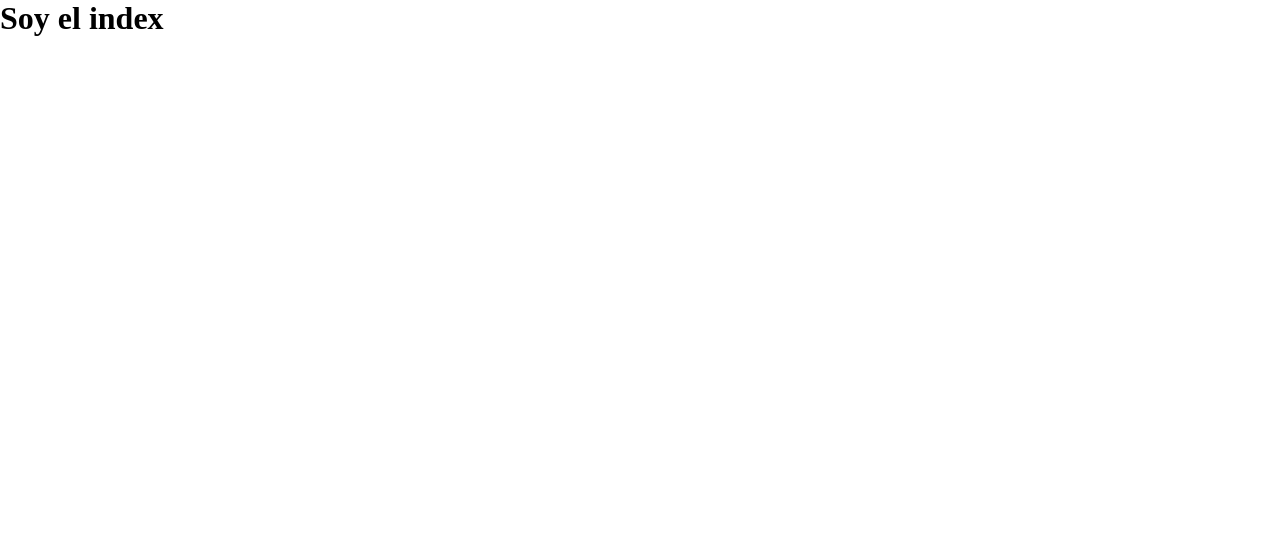
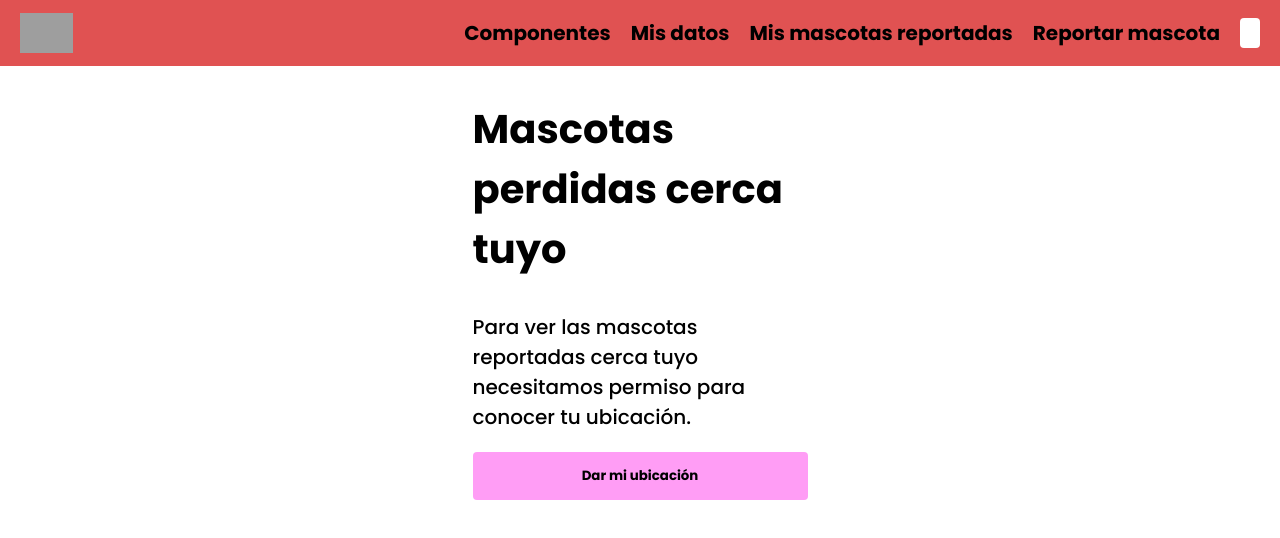
Before and after one commit to RichardIrala/mascotas-perdidas-webapp-m8-react, a React app: page / in a window 1280 px wide. Shown: the top 538 px of the page. Built offline with nearby package versions, Linux system fonts and the light colour scheme; grey boxes are pictures that could not be loaded.

Commit message:
Se agrego la página 'componentes' al Router

```diff
--- a/src/Router/index.tsx
+++ b/src/Router/index.tsx
@@ -1,14 +1,17 @@
 import { Layout } from "components/Layout";
+import { Componentes } from "pages/Componentes";
+import { Homepage } from "pages/Homepage";
 import React from "react";
-import { Routes, Route, Link, Outlet } from "react-router-dom";
+import { Routes, Route, Outlet } from "react-router-dom";
 
 export const AppRoutes = () => {
   return (
     <Routes>
       <Route path="/" element={<Outlet />}>
         <Route path="hola" element={<h1>Soy el path hola</h1>} />
-        <Route index element={<h1>Soy el index</h1>} />
+        <Route index element={<Homepage />} />
       </Route>
+      <Route path="componentes" element={<Componentes />} />
       <Route path="*" element={<h1>No existe la page bro</h1>} />
     </Routes>
   );
```
